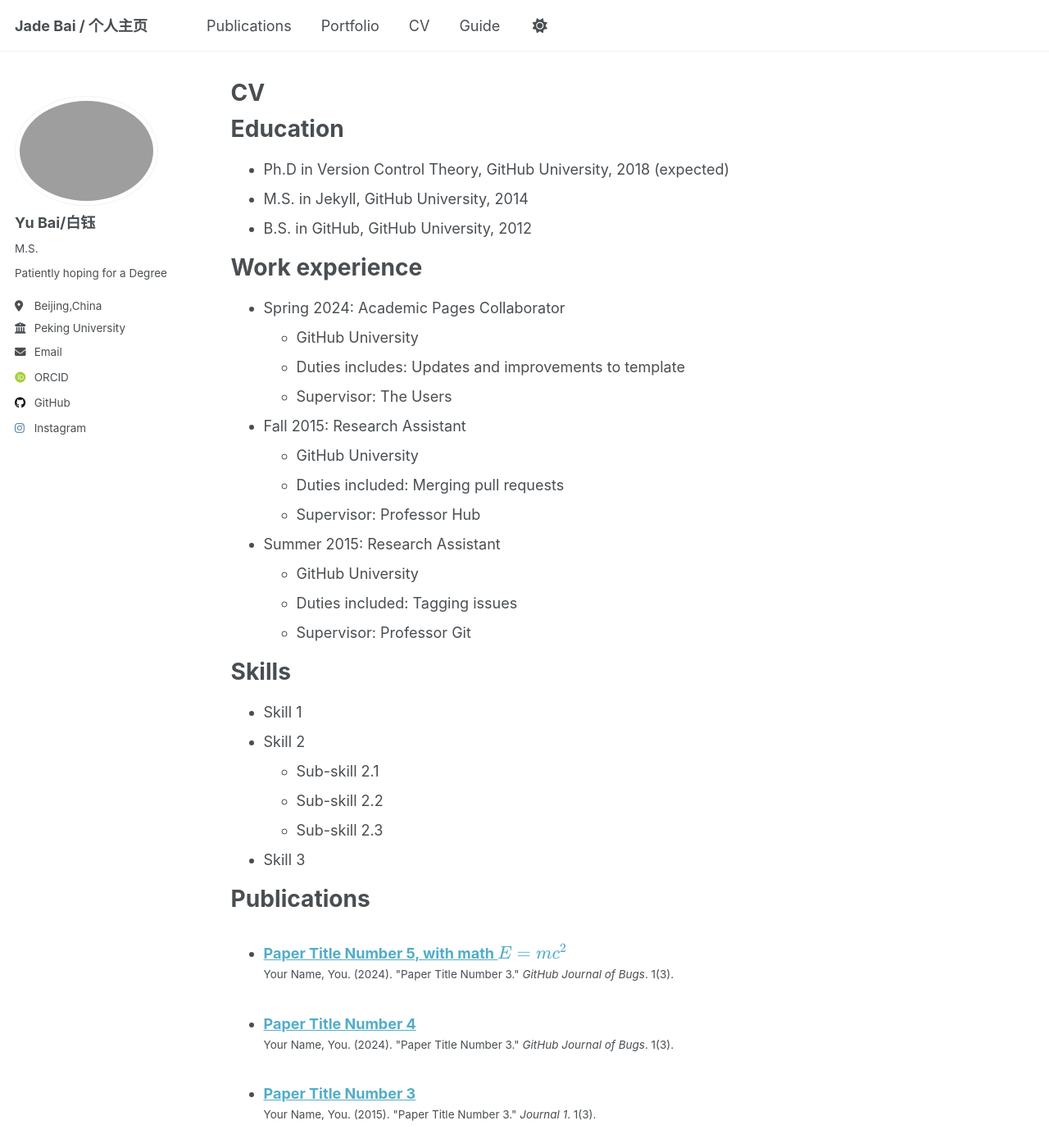
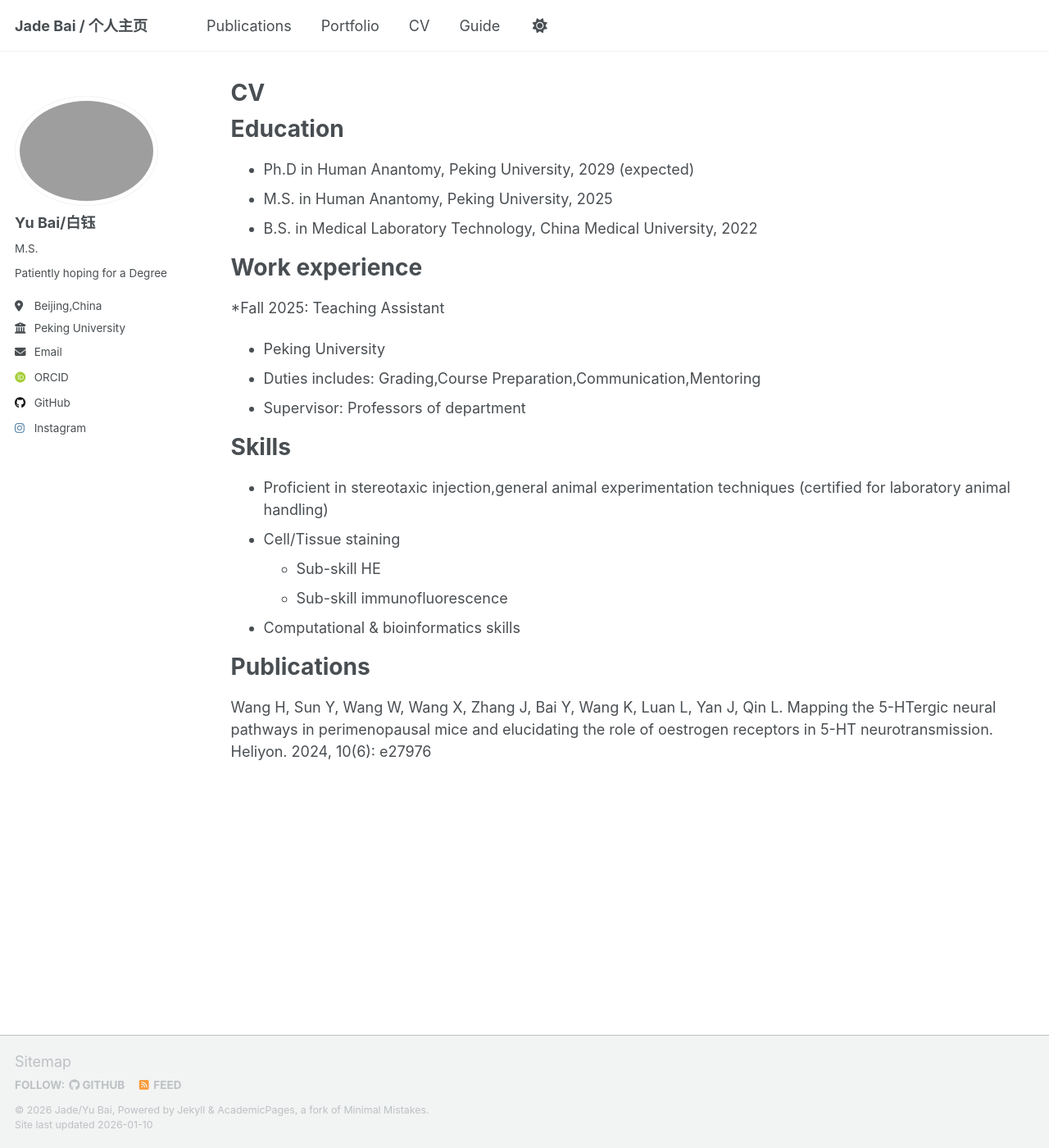
Before and after one commit to Baiyululu/Baiyululu.github.io, a Jekyll site: the page built from _pages/cv.md, in a window 1280 px wide and 1400 px high. Shown: the whole window at 82% size. Built offline with Jekyll 4.4.1, drawn with Linux system fonts in a browser that asks for light colours; some web fonts are replaced; a script that is not in the unit is left out; some of the changed text lies outside the part shown.

Commit message:
Update cv.md

```diff
--- a/_pages/cv.md
+++ b/_pages/cv.md
@@ -11,54 +11,25 @@ redirect_from:
 
 Education
 ======
-* Ph.D in Version Control Theory, GitHub University, 2018 (expected)
-* M.S. in Jekyll, GitHub University, 2014
-* B.S. in GitHub, GitHub University, 2012
+* Ph.D in Human Anantomy, Peking University, 2029 (expected)
+* M.S. in Human Anantomy, Peking University, 2025
+* B.S. in Medical Laboratory Technology, China Medical University, 2022
 
 Work experience
 ======
-* Spring 2024: Academic Pages Collaborator
-  * GitHub University
-  * Duties includes: Updates and improvements to template
-  * Supervisor: The Users
-
-* Fall 2015: Research Assistant
-  * GitHub University
-  * Duties included: Merging pull requests
-  * Supervisor: Professor Hub
-
-* Summer 2015: Research Assistant
-  * GitHub University
-  * Duties included: Tagging issues
-  * Supervisor: Professor Git
+*Fall 2025: Teaching Assistant
+  * Peking University
+  * Duties includes: Grading,Course Preparation,Communication,Mentoring
+  * Supervisor: Professors of department
 
 Skills
 ======
-* Skill 1
-* Skill 2
-  * Sub-skill 2.1
-  * Sub-skill 2.2
-  * Sub-skill 2.3
-* Skill 3
+* Proficient in stereotaxic injection,general animal experimentation techniques (certified for laboratory animal handling)
+* Cell/Tissue staining
+  * Sub-skill HE
+  * Sub-skill immunofluorescence
+* Computational & bioinformatics skills
 
 Publications
 ======
-  <ul>{% for post in site.publications reversed %}
-    {% include archive-single-cv.html %}
-  {% endfor %}</ul>
-
-Talks
-======
-  <ul>{% for post in site.talks reversed %}
-    {% include archive-single-talk-cv.html  %}
-  {% endfor %}</ul>
-
-Teaching
-======
-  <ul>{% for post in site.teaching reversed %}
-    {% include archive-single-cv.html %}
-  {% endfor %}</ul>
-
-Service and leadership
-======
-* Currently signed in to 43 different slack teams
+Wang H, Sun Y, Wang W, Wang X, Zhang J, Bai Y, Wang K, Luan L, Yan J, Qin L. Mapping the 5-HTergic neural pathways in perimenopausal mice and elucidating the role of oestrogen receptors in 5-HT neurotransmission. Heliyon. 2024, 10(6): e27976
```
